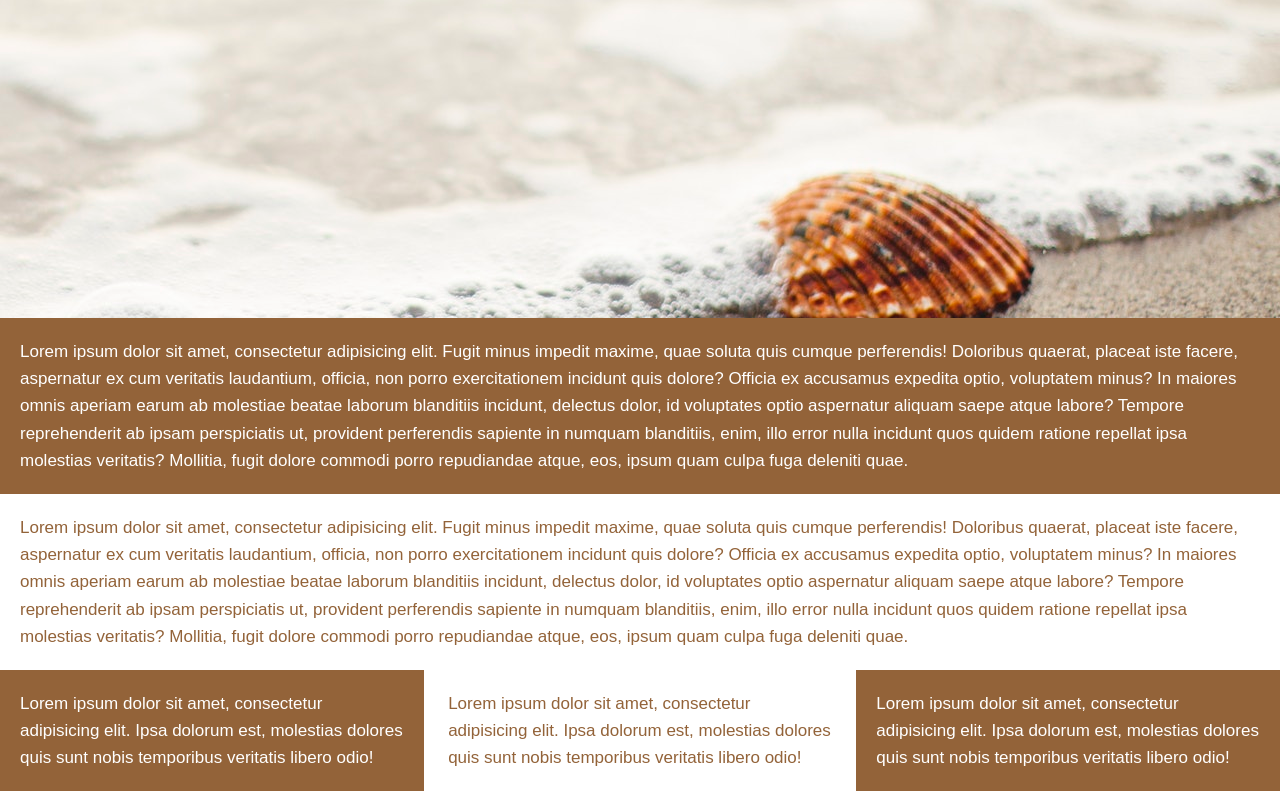
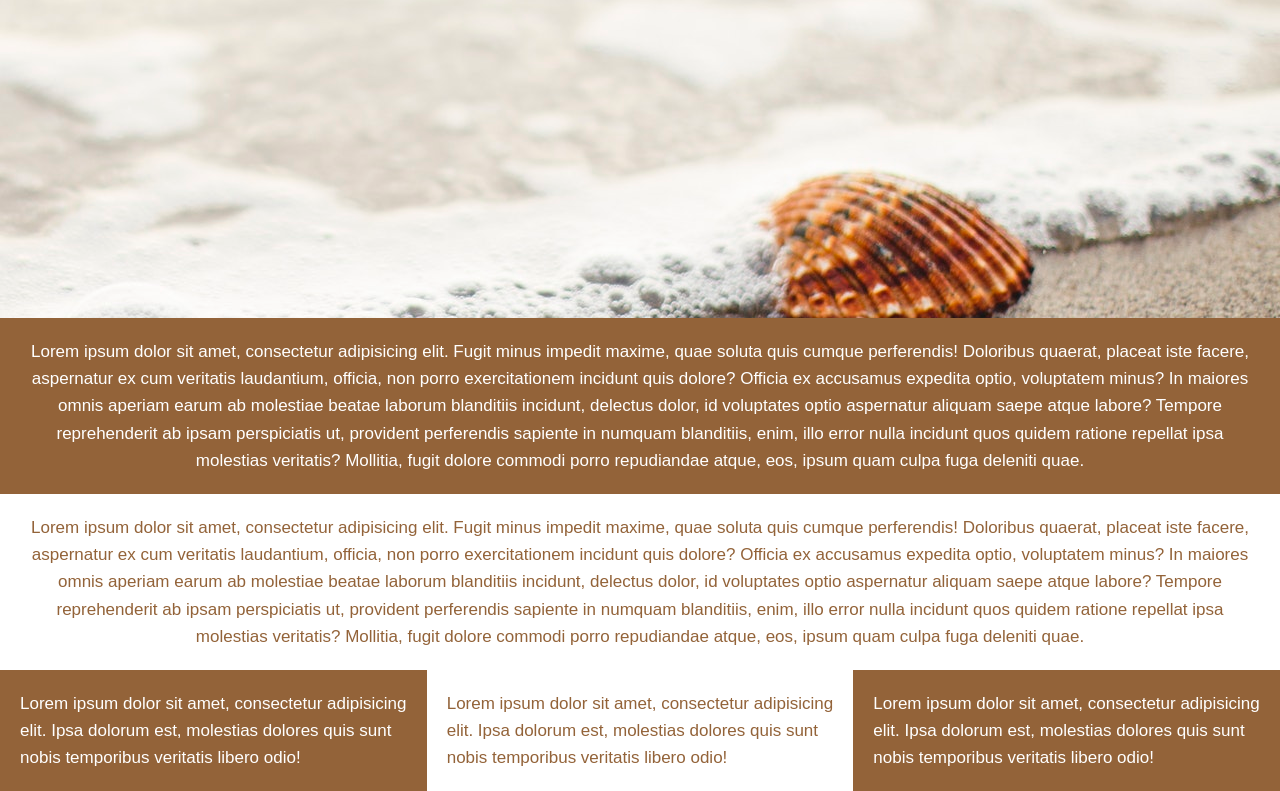
Before and after one commit to Andrii-volk/Css-block-model, a plain HTML site: page index.html in a window 1280 px wide. Shown: the part 482-1273 px from the top of the page. Drawn offline with Linux system fonts and the light colour scheme.

Commit message:
Add ifx css

```diff
--- a/assets/styles/style.css
+++ b/assets/styles/style.css
@@ -16,7 +16,6 @@ body {
   text-align: center;
  background-image: url("./../images/beachshowcase.jpg");
  background-position: right center;
- /* background-color: #867272; */
 }
 .header {
       font-size: 50px;
@@ -57,7 +56,11 @@ body {
   line-height: 1.6;
 }
 .inline {
-  width:33.1%;
+  width:calc(100% / 3);
   display: inline-block;
   text-align: left;
 }
+.fsize {
+  font-size: 0;
+  text-align: center;
+}
--- a/index.html
+++ b/index.html
@@ -15,21 +15,21 @@
       </p>
       <a class="read" href="#">read more</a>
     </section>
-    <section>
+    <section class="fsize">
       <article class="bg-color-darc">
         <p>Lorem ipsum dolor sit amet, consectetur adipisicing elit. Fugit minus impedit maxime, quae soluta quis cumque perferendis! Doloribus quaerat, placeat iste facere, aspernatur ex cum veritatis laudantium, officia, non porro exercitationem incidunt quis dolore? Officia ex accusamus expedita optio, voluptatem minus? In maiores omnis aperiam earum ab molestiae beatae laborum blanditiis incidunt, delectus dolor, id voluptates optio aspernatur aliquam saepe atque labore? Tempore reprehenderit ab ipsam perspiciatis ut, provident perferendis sapiente in numquam blanditiis, enim, illo error nulla incidunt quos quidem ratione repellat ipsa molestias veritatis? Mollitia, fugit dolore commodi porro repudiandae atque, eos, ipsum quam culpa fuga deleniti quae.</p>
       </article>
       <article class="bg-color-light">
         <p>Lorem ipsum dolor sit amet, consectetur adipisicing elit. Fugit minus impedit maxime, quae soluta quis cumque perferendis! Doloribus quaerat, placeat iste facere, aspernatur ex cum veritatis laudantium, officia, non porro exercitationem incidunt quis dolore? Officia ex accusamus expedita optio, voluptatem minus? In maiores omnis aperiam earum ab molestiae beatae laborum blanditiis incidunt, delectus dolor, id voluptates optio aspernatur aliquam saepe atque labore? Tempore reprehenderit ab ipsam perspiciatis ut, provident perferendis sapiente in numquam blanditiis, enim, illo error nulla incidunt quos quidem ratione repellat ipsa molestias veritatis? Mollitia, fugit dolore commodi porro repudiandae atque, eos, ipsum quam culpa fuga deleniti quae.</p>
       </article>
-          <article class="bg-color-darc inline">
-            <p>Lorem ipsum dolor sit amet, consectetur adipisicing elit. Ipsa dolorum est, molestias dolores quis sunt nobis temporibus veritatis libero odio!</p>
+          <article class="inline">
+            <p class="bg-color-darc">Lorem ipsum dolor sit amet, consectetur adipisicing elit. Ipsa dolorum est, molestias dolores quis sunt nobis temporibus veritatis libero odio!</p>
           </article>
-          <article class="bg-color-light inline">
-            <p>Lorem ipsum dolor sit amet, consectetur adipisicing elit. Ipsa dolorum est, molestias dolores quis sunt nobis temporibus veritatis libero odio!</p>
+          <article class="inline">
+            <p class="bg-color-light">Lorem ipsum dolor sit amet, consectetur adipisicing elit. Ipsa dolorum est, molestias dolores quis sunt nobis temporibus veritatis libero odio!</p>
           </article>
-          <article class="bg-color-darc inline">
-            <p>Lorem ipsum dolor sit amet, consectetur adipisicing elit. Ipsa dolorum est, molestias dolores quis sunt nobis temporibus veritatis libero odio!</p>
+          <article class="inline">
+            <p class="bg-color-darc">Lorem ipsum dolor sit amet, consectetur adipisicing elit. Ipsa dolorum est, molestias dolores quis sunt nobis temporibus veritatis libero odio!</p>
           </article>
     </section>
   </body>
```
